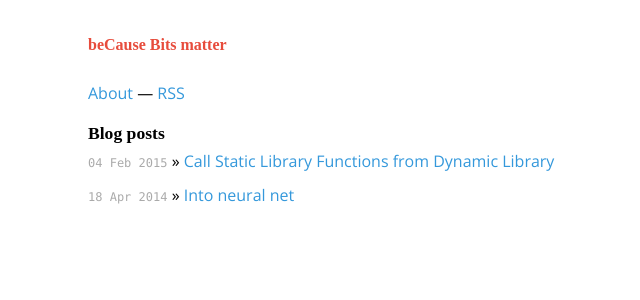
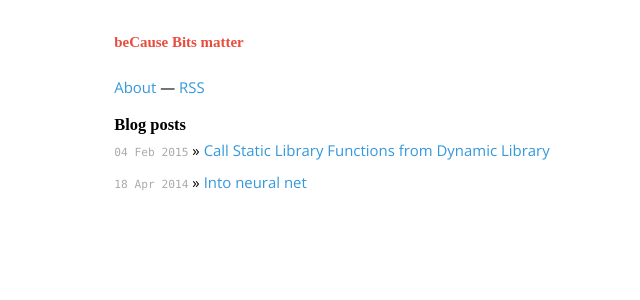
Before and after one commit to lugovskoy/lugovskoy.github.io, a Jekyll site: the page built from index.html, in a window 1280 px wide. Shown: the top 300 px of the page, without its empty margins (170-810 px from the left). Built offline with Jekyll 4.4.1, drawn with Linux system fonts in a browser that asks for light colours; some web fonts are replaced.

Commit message:
Update main.css

```diff
--- a/css/main.css
+++ b/css/main.css
@@ -67,7 +67,7 @@
 }
 
 main {
-    font-size:16px;
+    font-size:115%;
     text-align:left;
     margin:2em auto .5em;
     line-height:1.5em;
```
